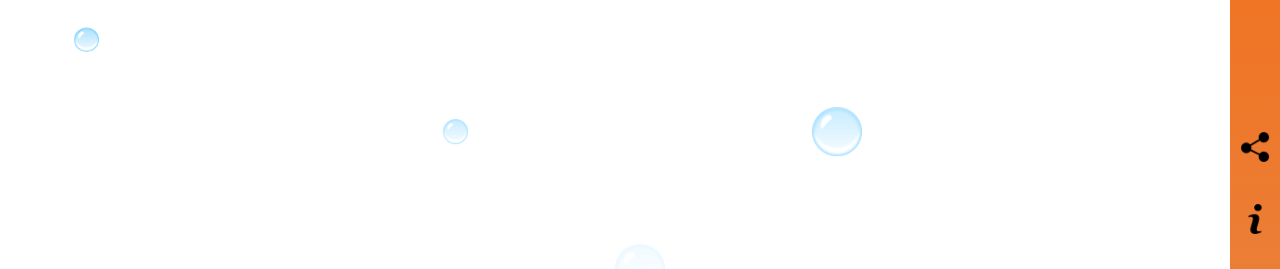
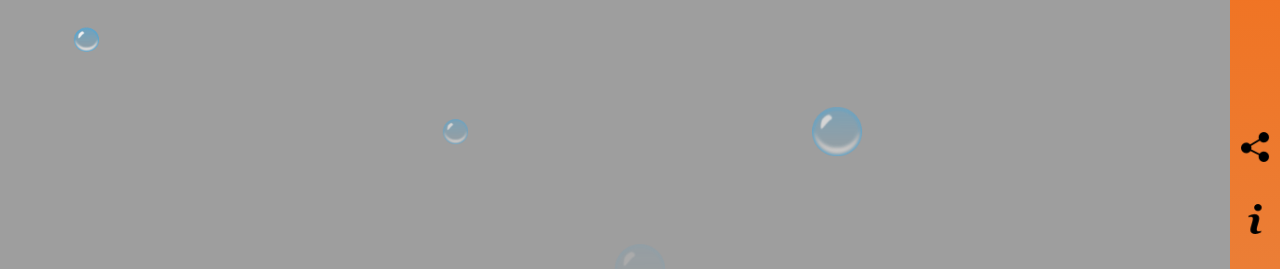
Before and after one commit to Omkar27-git/Responsive-Website, a plain HTML site: page index.html in a window 1280 px wide. Shown: the part 531-800 px from the top of the page. Drawn offline with Linux system fonts and the light colour scheme; the site is published under a folder, as on GitHub Pages, so addresses that start at the root find nothing.

Commit message:
Update style.css

```diff
--- a/style.css
+++ b/style.css
@@ -8,7 +8,7 @@
 {
     width: 100%;
     height: 100vh;
-    background-image: url(/abstract-formed-by-color-dissolving-water.jpg);
+    background-image: url("./abstract-formed-by-color-dissolving-water.jpg");
     background-size: cover;
     background-position: center;
     position: relative;
```
